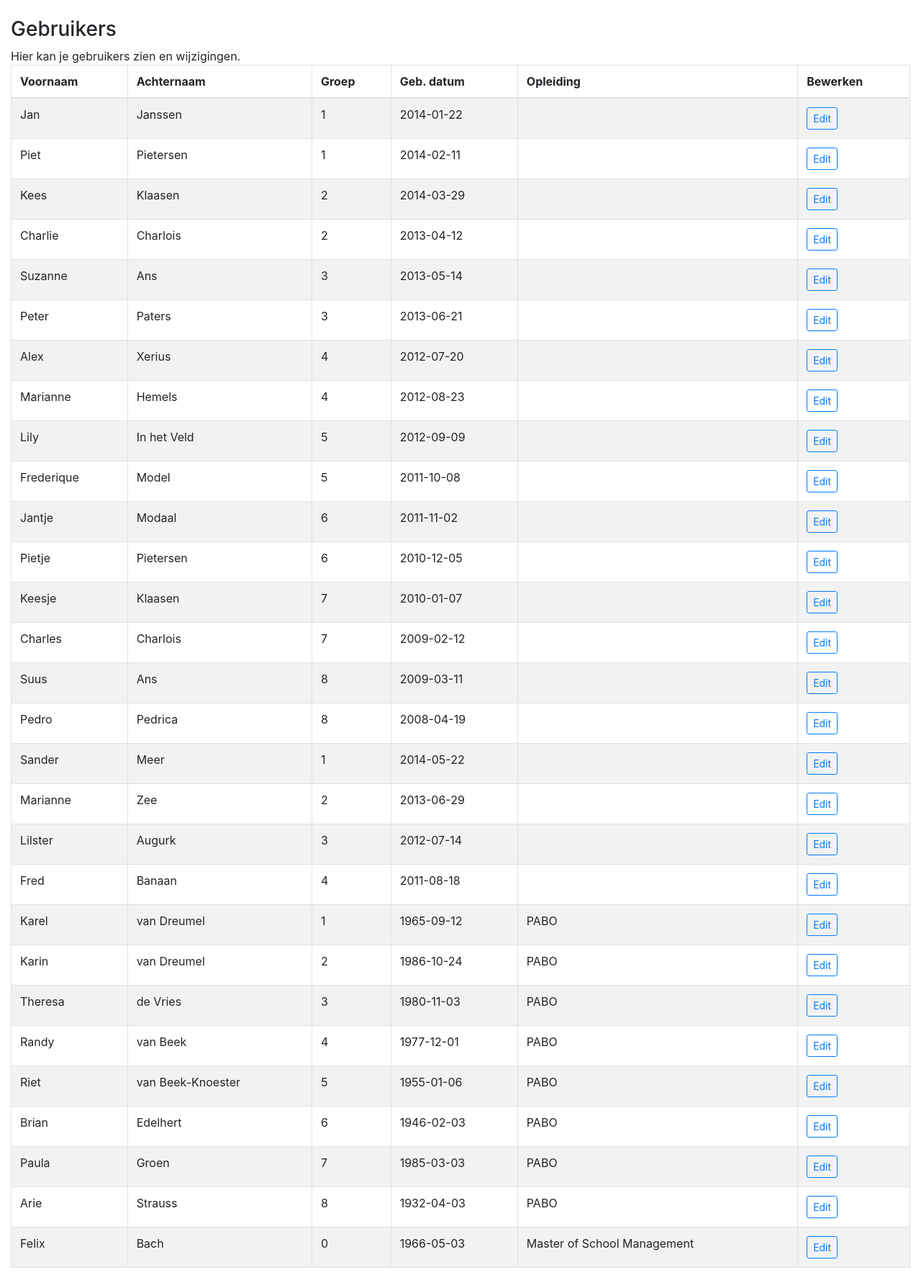
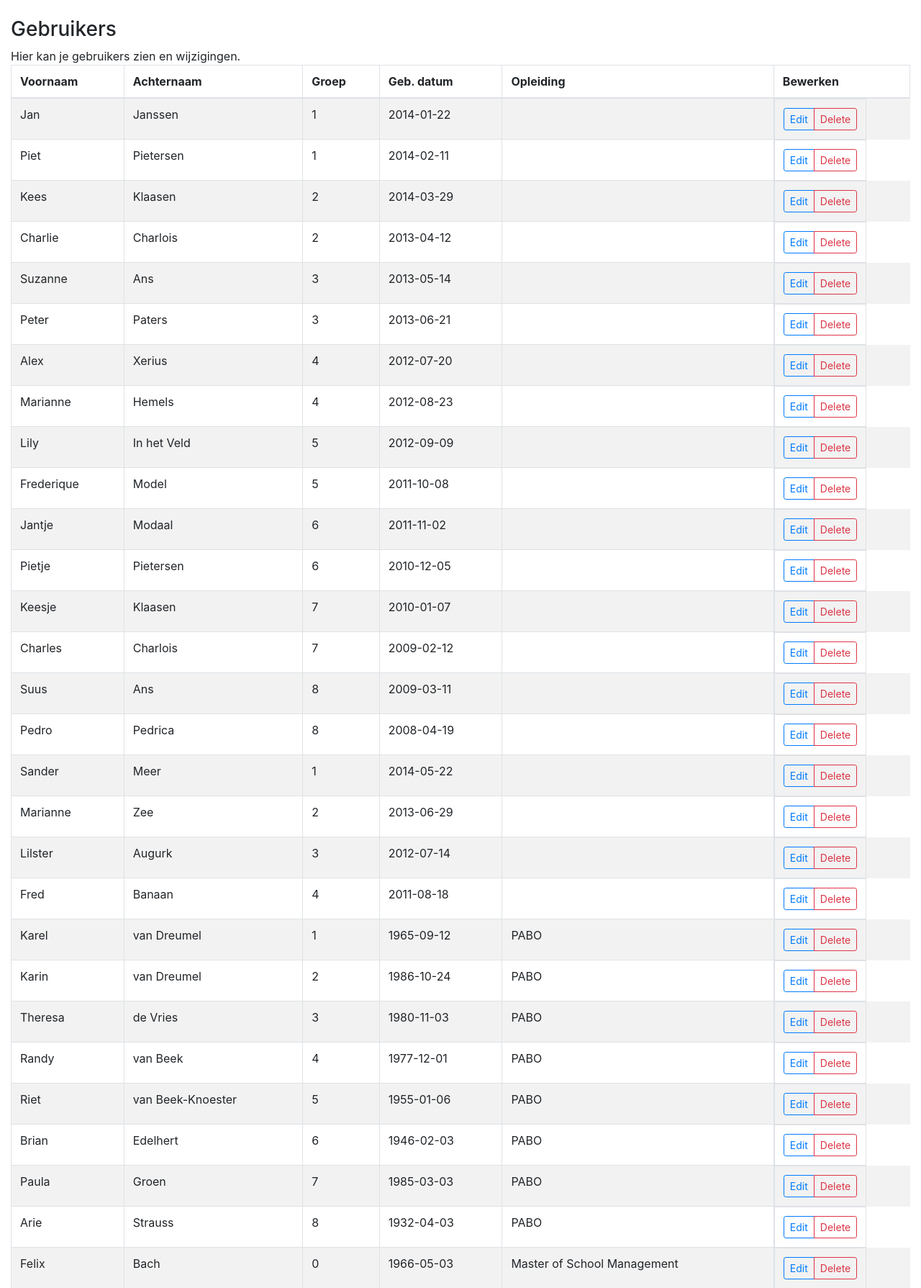
Before and after one commit to Kokosnootje/Voorbereiding-K3, a PHP site: page /?page=user in a window 1280 px wide. Shown: the part 66-1855 px from the top of the page at 72% size. Before the commit the page ends 1827 px from the top, so only its background shows below. Run offline with PHP 8.4, Linux system fonts and the light colour scheme; data comes from the database, SQL or seed files in the repository.

Commit message:
Update on the code

```diff
--- a/views/user/index.phtml
+++ b/views/user/index.phtml
@@ -25,8 +25,9 @@
             <td><?= $user->class ?></td>
             <td><?= $user->date_of_birth ?></td>
             <td> <?= $user->education ?></td>
-            <td>
+            <td class="btn-group">
                 <a href="/?page=user&action=edit&id=<?= $user->id ?>" class="btn btn-outline-primary btn-sm"> Edit </a>
+                <a href="#" class="btn btn-outline-danger btn-sm"> Delete </a>
             </td>
         </tr>
         <?php } ?>
```
